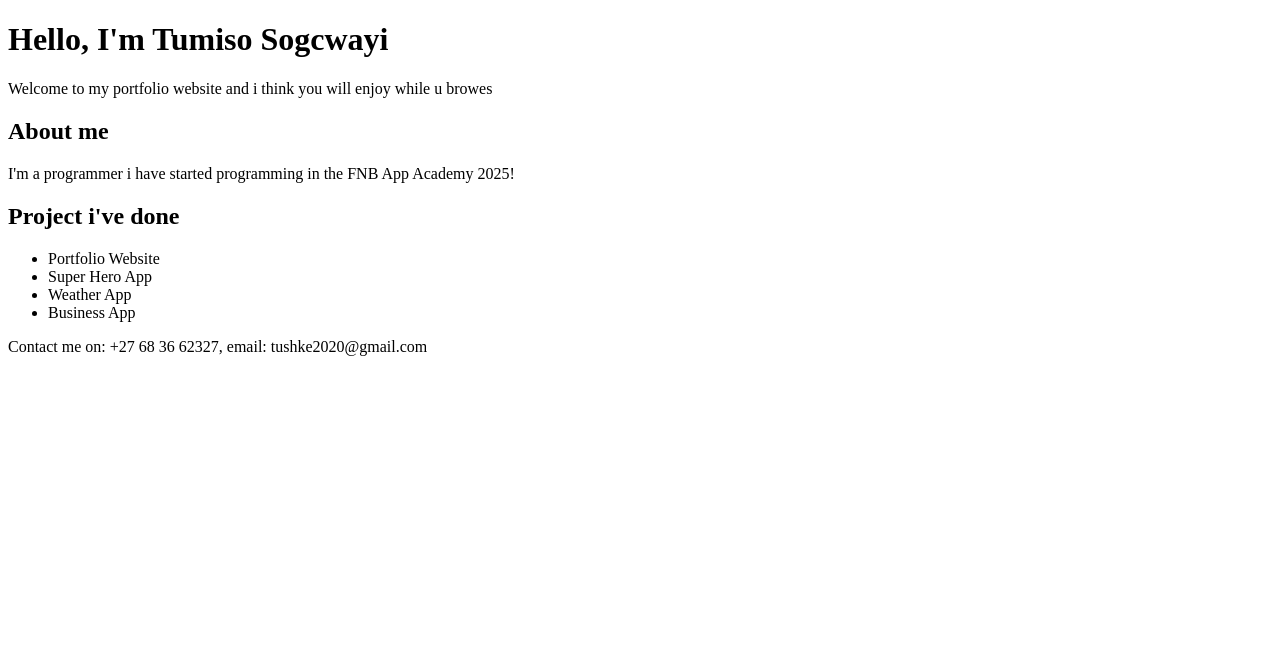
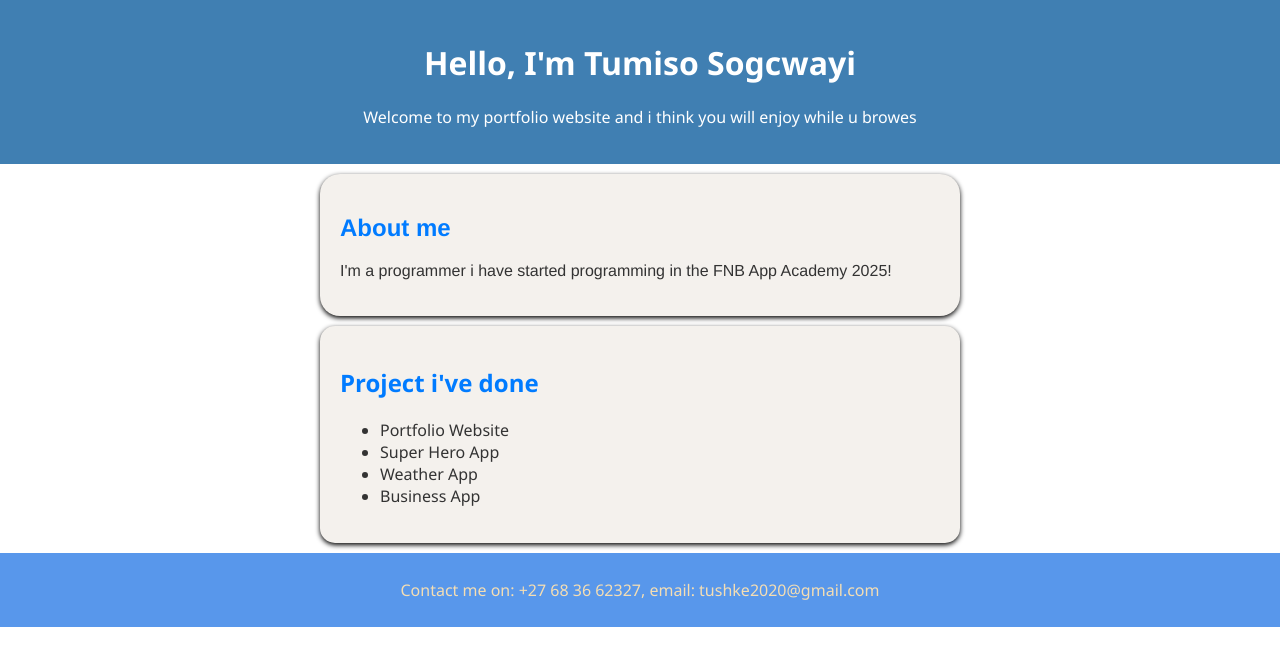
Before and after one commit to Tumzero25/Portfolio-Website, a plain HTML site: page index.html in a window 1280 px wide. Drawn offline with Linux system fonts and the light colour scheme.

Commit message:
Adding more style to my Portfolio

```diff
--- a/index.html
+++ b/index.html
@@ -4,12 +4,14 @@
     <meta charset="UTF-8">
     <meta name="viewport" content="width=device-width, initial-scale=1.0">
     <title>Tumiso Sogcwayi - Portfolio</title>
+    <link rel="stylesheet" href="style.css">
 </head>
 <body>
-    <head>
+    <header>
         <h1>Hello, I'm Tumiso Sogcwayi</h1>
         <p>Welcome to my portfolio website and i think you will enjoy while u browes</p>
-    </head>
+    </header>
+
     <section class="About">
         <h2>About me</h2>
         <p>I'm a programmer i have started programming in the FNB App Academy 2025!</p>
--- a/style.css
+++ b/style.css
@@ -0,0 +1,50 @@
+body{
+    font-family: 'Segoe UI', Tahoma, Geneva, Verdana, sans-serif;
+    background-color:rgb(255, 255, 255);
+    color: #333;
+    margin: 0;
+    padding: 0;
+
+}
+
+header{
+    background-color: rgb(64, 127, 178);
+    color: rgb(255, 255, 255);
+    padding: 20px;
+    text-align: center;
+
+}
+
+section{
+    padding: 20px;
+    margin: 10px auto;
+    max-width: 600px;
+    background-color: rgb(244, 241, 237);
+    border-radius: 15px;
+    box-shadow: 0 2px 5px rgba(0,0,0.0113);
+}
+
+.About{
+    padding: 20px;
+    border-radius: 20px;
+    font-family: 'Franklin Gothic Medium', 'Arial Narrow', Arial, sans-serif;
+
+
+}
+
+h2{
+    color: #007bff;
+}
+
+footer{
+    text-align: center;
+    padding: 10px;
+    background-color: #5897eb;
+    color: wheat;
+}
+
+.About:hover{
+    color: #333;
+    font-family: 'Lucida Sans', 'Lucida Sans Regular', 'Lucida Grande', 'Lucida Sans Unicode', Geneva, Verdana, sans-serif;
+    padding: auto;
+}
```
